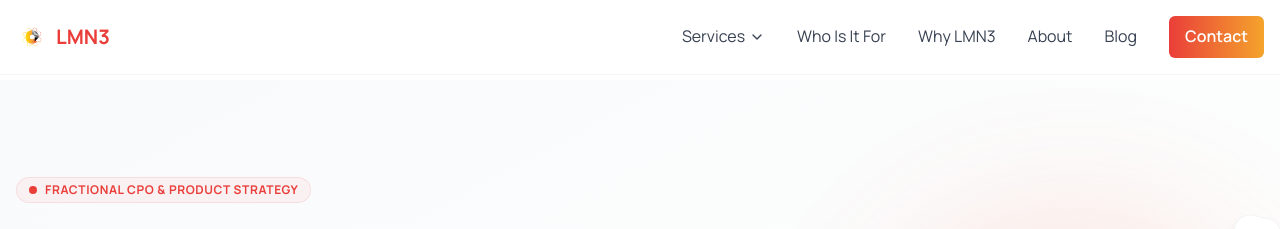
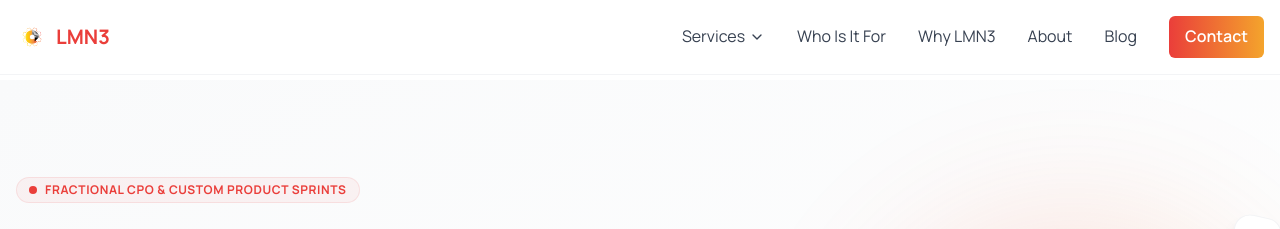
Before and after one commit to badasscompass/b2b-saas-showcase, a React (Vite) app: page / in a window 1280 px wide. Shown: the top 229 px of the page. Built offline with nearby package versions, Linux system fonts and the light colour scheme.

Commit message:
Changes
Co-authored-by: badasscompass <87531812+badasscompass@users.noreply.github.com>

```diff
--- a/src/components/HeroSection.tsx
+++ b/src/components/HeroSection.tsx
@@ -20,7 +20,7 @@ export const HeroSection = ({ onGuideMeClick }: HeroSectionProps) => {
                 <div className="inline-flex items-center gap-2 px-3 py-1 rounded-full bg-[#EA3E3A]/5 border border-[#EA3E3A]/10 mx-auto lg:mx-0 w-fit">
                   <span className="flex h-2 w-2 rounded-full bg-[#EA3E3A]" />
                   <span className="text-xs font-bold uppercase tracking-wider text-[#EA3E3A] font-manrope">
-                    Fractional CPO & Product Strategy
+                    Fractional CPO & Custom Product Sprints
                   </span>
                 </div>
 
```
